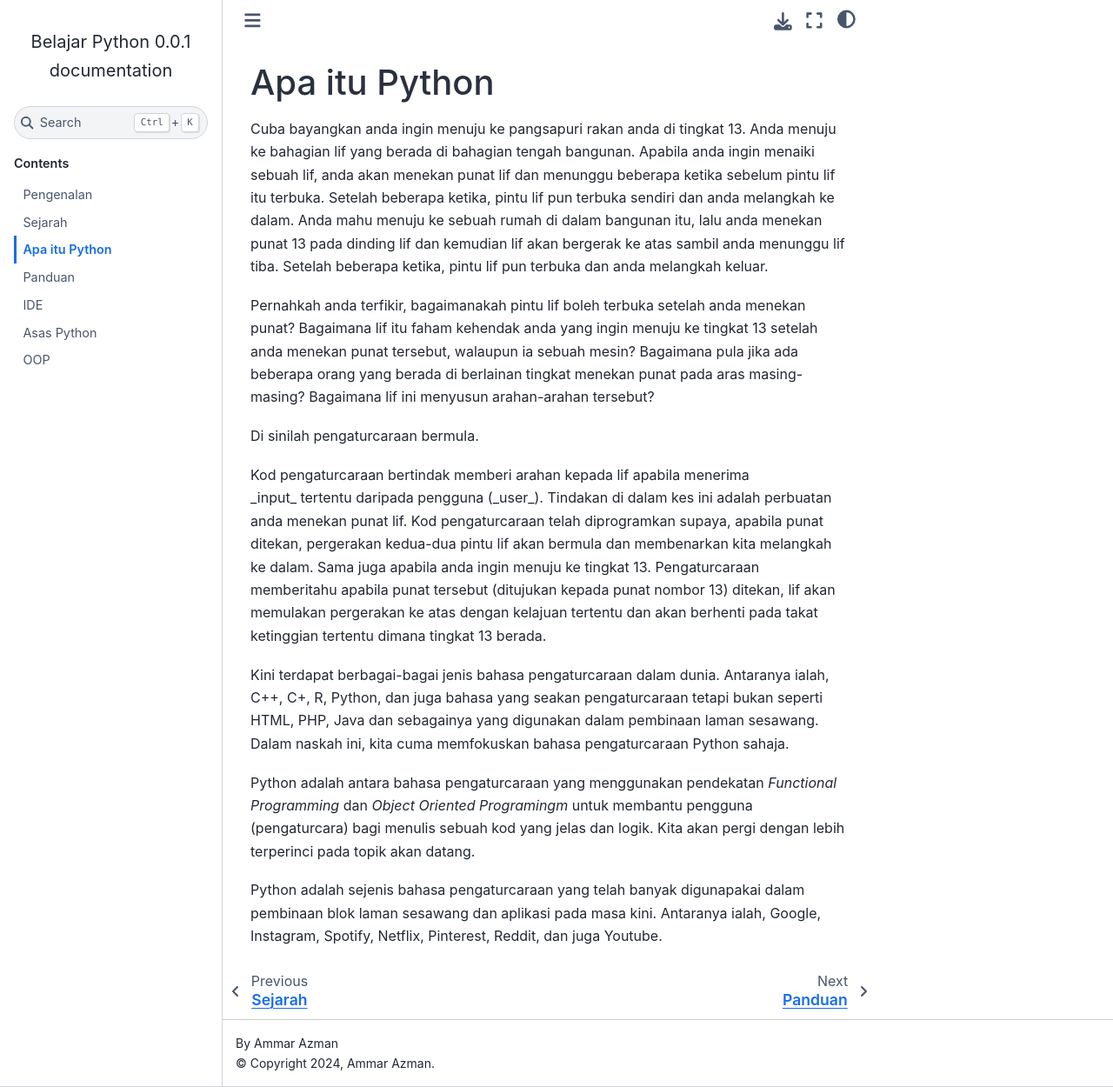
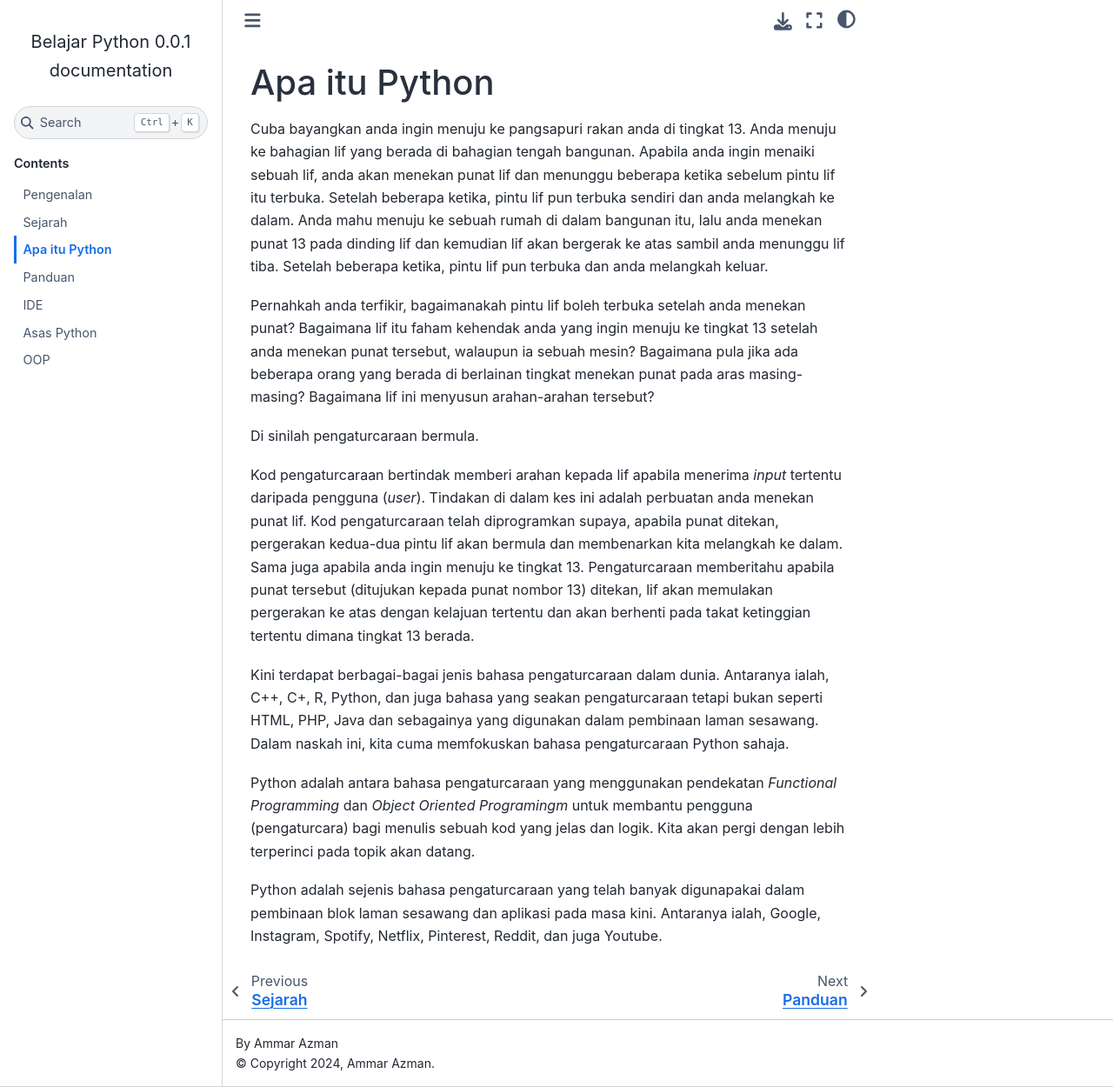
Before and after one commit to ammarsaf/belajar_python, a Sphinx documentation site: the page built from docs/source/pages/2_Apaitupython.rst, in a window 1280 px wide and 1250 px high. Shown: the whole window at 87% size. Built offline with Sphinx 7.4.7 and the Sphinx Book theme 1.1.4, drawn with Linux system fonts in a browser that asks for light colours.

Commit message:
fix: change underscore to asterisk

```diff
--- a/docs/source/pages/2_Apaitupython.rst
+++ b/docs/source/pages/2_Apaitupython.rst
@@ -8,7 +8,7 @@ Pernahkah anda terfikir, bagaimanakah pintu lif boleh terbuka setelah anda menek
 
 Di sinilah pengaturcaraan bermula.
 
-Kod pengaturcaraan bertindak memberi arahan kepada lif apabila menerima _input_ tertentu daripada pengguna (_user_). Tindakan di dalam kes ini adalah perbuatan anda menekan punat lif. Kod pengaturcaraan telah diprogramkan supaya, apabila punat ditekan, pergerakan kedua-dua pintu lif akan bermula dan membenarkan kita melangkah ke dalam. Sama juga apabila anda ingin menuju ke tingkat 13. Pengaturcaraan memberitahu apabila punat tersebut (ditujukan kepada punat nombor 13) ditekan, lif akan memulakan pergerakan ke atas dengan kelajuan tertentu dan akan berhenti pada takat ketinggian tertentu dimana tingkat 13 berada.
+Kod pengaturcaraan bertindak memberi arahan kepada lif apabila menerima *input* tertentu daripada pengguna (*user*). Tindakan di dalam kes ini adalah perbuatan anda menekan punat lif. Kod pengaturcaraan telah diprogramkan supaya, apabila punat ditekan, pergerakan kedua-dua pintu lif akan bermula dan membenarkan kita melangkah ke dalam. Sama juga apabila anda ingin menuju ke tingkat 13. Pengaturcaraan memberitahu apabila punat tersebut (ditujukan kepada punat nombor 13) ditekan, lif akan memulakan pergerakan ke atas dengan kelajuan tertentu dan akan berhenti pada takat ketinggian tertentu dimana tingkat 13 berada.
 
 Kini terdapat berbagai-bagai jenis bahasa pengaturcaraan dalam dunia. Antaranya ialah, C++, C+, R, Python,  dan juga bahasa yang seakan pengaturcaraan tetapi bukan seperti HTML, PHP, Java dan sebagainya yang digunakan dalam pembinaan laman sesawang. Dalam naskah ini, kita cuma memfokuskan bahasa pengaturcaraan Python sahaja.
 
```
